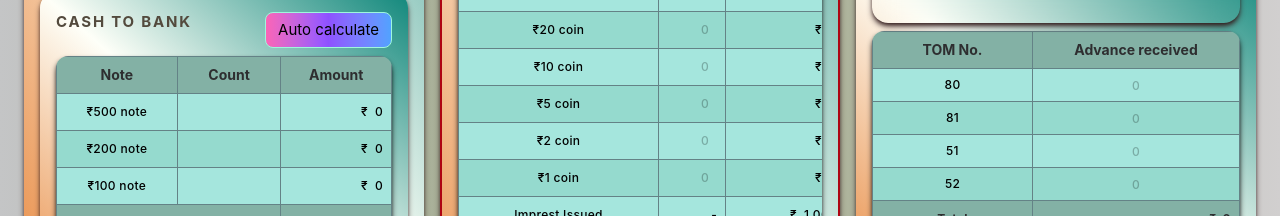
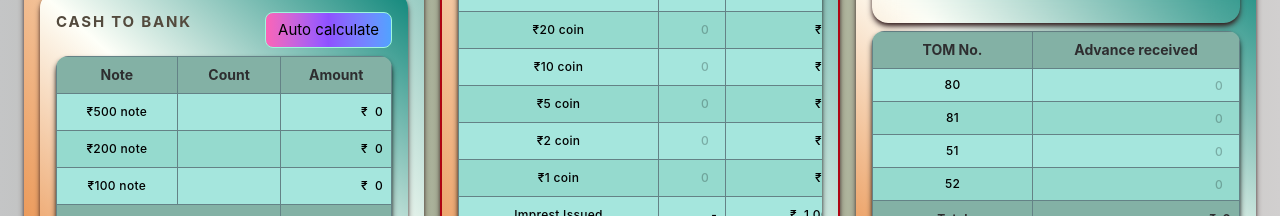
Before and after one commit to vineetsingh23/dmrc-earning, a React (Vite) app: page / in a window 1280 px wide. Both pictures are taken after a click on the button "Open register". Shown: the part 584-800 px from the top of the page. Built offline with nearby package versions, Linux system fonts and the light colour scheme.

Commit message:
Update advanceReceivedCard.tsx
table cell right

```diff
--- a/src/components/dashboard/advanceReceivedCard.tsx
+++ b/src/components/dashboard/advanceReceivedCard.tsx
@@ -68,7 +68,7 @@ export default function AdvanceReceivedCard({ listRows, onAdvanceChange, onTomNu
                   <input data-grid="advanceReceived" data-row={rowIndex} data-column={tomOperator ? 0 : 1}
                     value={listRows[rowIndex]?.[advanceColumnIndex] ?? ''} placeholder="0" inputMode="decimal"
                     onFocus={event => event.target.select()} onChange={event => onAdvanceChange(rowIndex, event.target.value)}
-                    className={`${tableInputClass} min-w-20 !text-center`} />
+                    className={`${tableInputClass} min-w-20 !text-right`} />
                 </td>
               </tr>
             );
```
